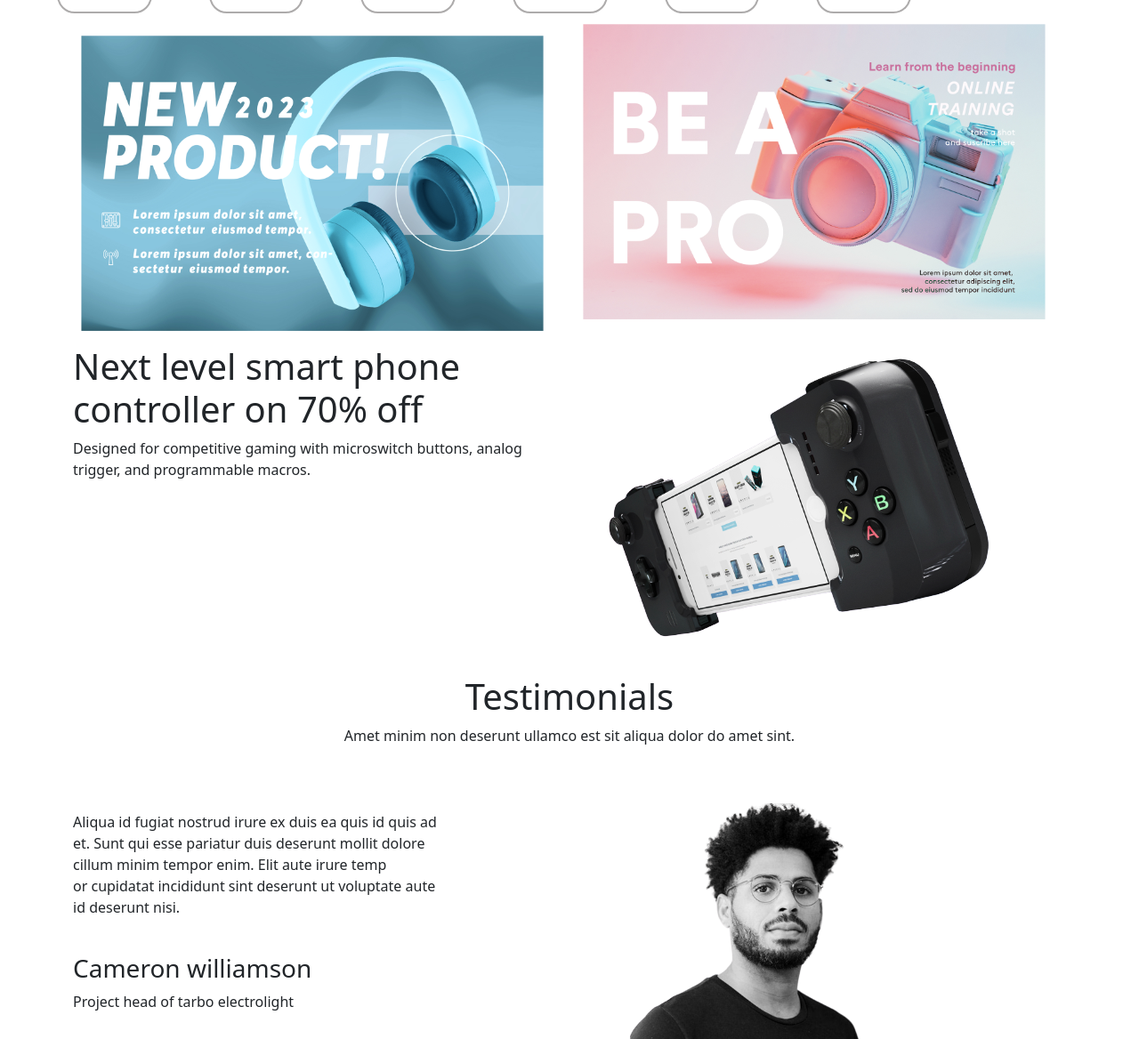
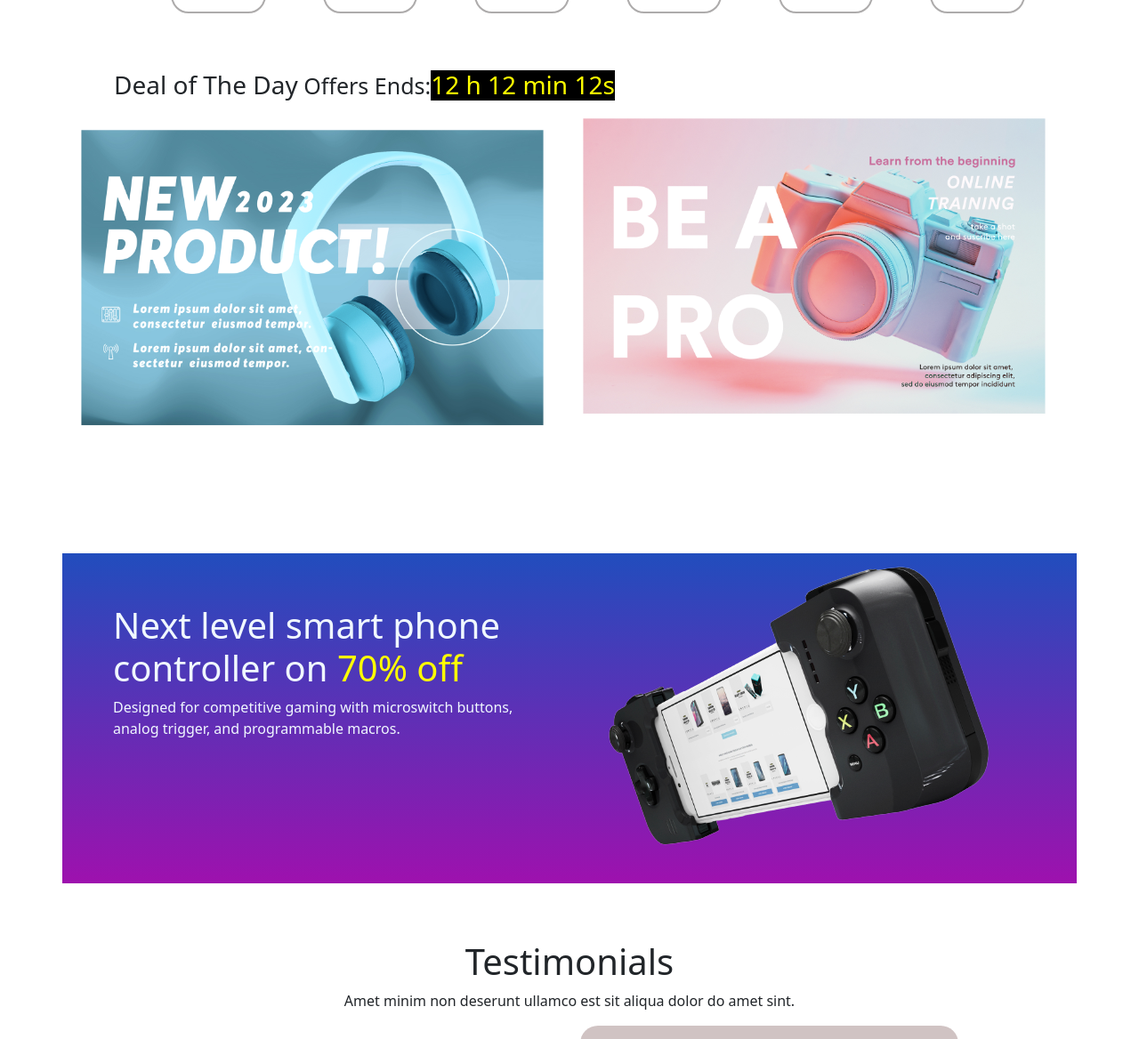
Before and after one commit to MAUREEN-OUGODEV/RestApi, a plain HTML site: page index.html in a window 1280 px wide. Shown: the part 759-1927 px from the top of the page at 89% size. Drawn offline with nearby package versions, Linux system fonts and the light colour scheme; no server answers.

Commit message:
Adding to github

```diff
--- a/index.html
+++ b/index.html
@@ -63,8 +63,8 @@
         </div>
     </div>
 
-    <div class="container-fluid">
-        <div class="row">
+    <div class="container-fluid phone">
+        <div class="row ">
             <div class="col-md-1 music">
                 <ion-icon name="tablet-portrait"></ion-icon>
               <p>Mobile Accessories</p>
@@ -97,9 +97,15 @@
         </div>
     </div>
 
+       <div class="products">
+       <div class="gin">
+        <h3>Deal of The Day<span class="offer"> Offers Ends:</span><span class="min">12 h 12 min 12s</span> </h3>
+
+       </div>
         <div id="product">
 
         </div>
+       </div>
 
 
  <div class="container">
@@ -112,10 +118,10 @@
             </div>
         </div>
     </div>
-    <div class="container">
+    <div class="container game">
         <div class="row">
-            <div class="col-md-6">
-                <h1>Next level smart phone controller on <span>70% off</span></h1>
+            <div class="col-md-6 next">
+                <h1>Next level smart phone controller on <span class="off">70% off</span></h1>
                 <p>Designed  for competitive gaming with microswitch buttons, analog trigger, and programmable macros.</p>
             </div>
             <div class="col-md-6">
@@ -138,7 +144,7 @@
                     <h3>Cameron williamson</h3>
                     <p>Project head of tarbo electrolight</p>
             </div>
-           <div class="col-md-6">
+           <div class="col-md-6 images">
             <img src="./images/man2-removebg-preview.png" alt="">
 
            </div>
--- a/index.js
+++ b/index.js
@@ -11,7 +11,7 @@ function generateProductCards(data) {
               <h2>${product.title}</h2>
               <div class='productPrice'>
               <p>${product.price}</p>
-              <button>ADD TO CART</button>
+              <button class=btnProduct>ADD TO CART</button>
               </div>
           `;
       // append the card to the product container
--- a/style.css
+++ b/style.css
@@ -1,6 +1,7 @@
 *{
     margin: 0%;
     padding: 0%;
+    overflow-x: hidden;
 }
 .narbar{
    height: 100px;
@@ -19,12 +20,33 @@
 .landpage{
     background-image: linear-gradient(rgb(33, 77, 189), rgb(158, 17, 174));
 }
+.phone{
+    margin-left: 10%;
+}
 ion-icon{
     margin-top: 50%;
     margin-bottom: 10%;
     text-align: center;
 
 }
+.gin{
+    display: flex;
+    text-align: center;
+    margin-top: 5%;
+    margin-left: 10%;
+
+
+
+}
+.offer{
+    font-weight: lighter;
+    font-size: 25px;
+}
+.min{
+    background-color: black;
+    color: yellow;
+}
+
 .music{
     margin-top: 5%;
     border: 2px solid rgb(93, 88, 88,0.5);
@@ -53,6 +75,36 @@ border-radius: 20px;
 #ad{
     color: yellow;
 }
+.game{
+    background-image: linear-gradient(rgb(33, 77, 189), rgb(158, 17, 174));
+    margin-top: 10%;
+    margin-bottom:5% ;
+
+
+}
+.next{
+    padding-top: 5%;
+    padding-left: 5%;
+    color: aliceblue;
+
+}
+.off{
+    color: yellow;
+}
+.images img{
+    margin-bottom: 10%;
+    height: 400px;
+    background-color: rgb(208, 195, 195);
+    border-radius: 20px;
+
+}
+ .btnProduct{
+    background-color: yellow;
+    padding: 10px;
+    border: none;
+    float: right;
+    margin-right: 15%;
+ }
 .endpage{
     background-color: rgb(35, 33, 33);
     color: aliceblue;
```
